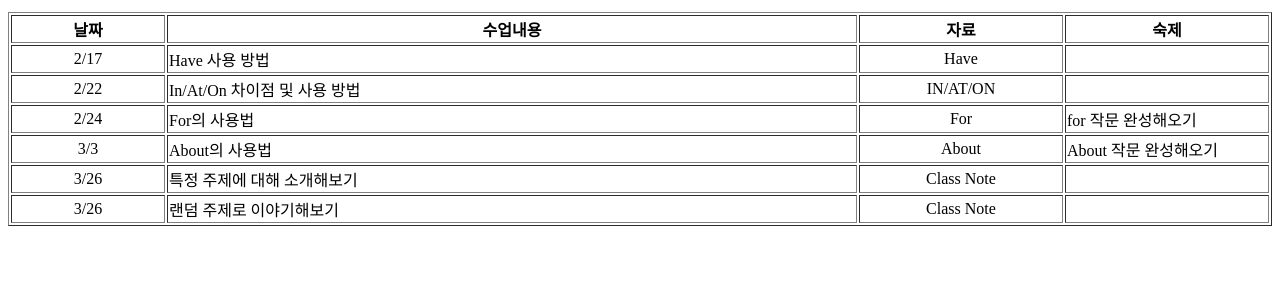
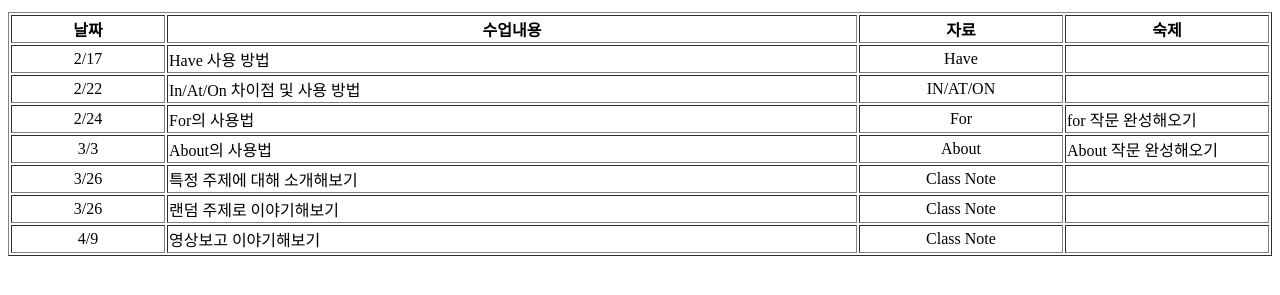
Before and after one commit to JohnathanIssac/HCHFT, a plain HTML site: page index.html in a window 1280 px wide. Shown: the part 113-408 px from the top of the page. Drawn offline with Linux system fonts and the light colour scheme.

Commit message:
Update index.html

```diff
--- a/index.html
+++ b/index.html
@@ -60,6 +60,12 @@
                     <td id="file"><a href="220402_한창희님_13-33.pdf">Class Note</a></td>
                     <td></td>
                 </tr>
+                 <tr>
+                    <td id="date">4/9</td>
+                    <td>영상보고 이야기해보기</td>
+                    <td id="file"><a href="220409_한창희님_15-33.pdf">Class Note</a></td>
+                    <td></td>
+                </tr>
             </table>
         </div>
     </body>
```
